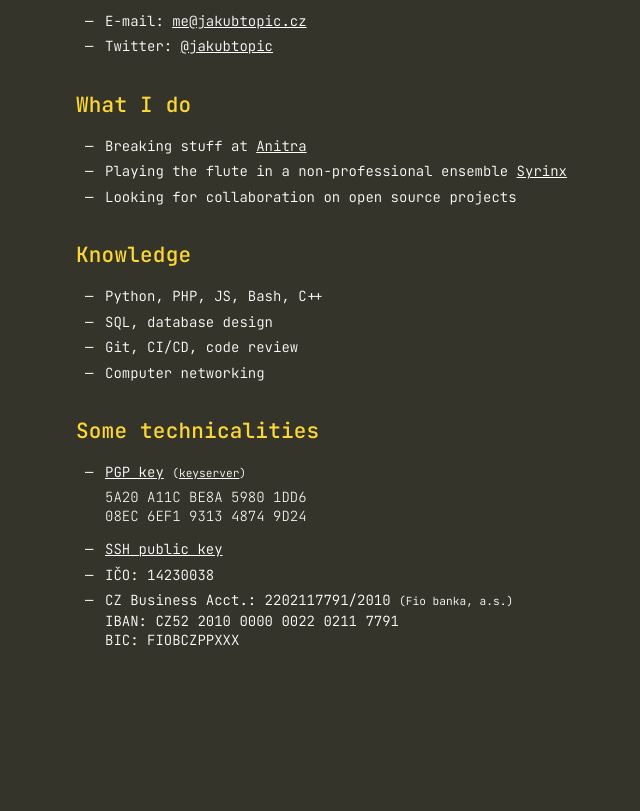
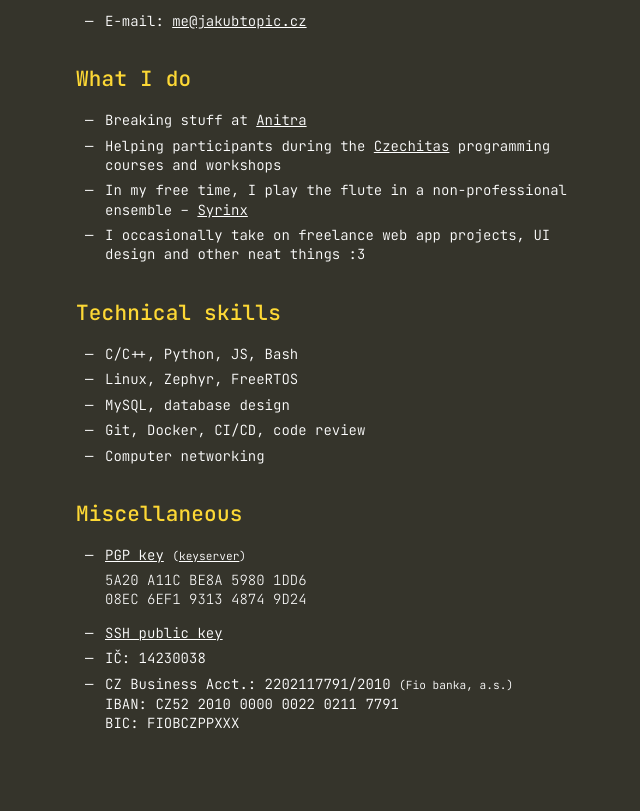
Before and after one commit to jakubtopic/jakubtopic.cz, a plain HTML site: page index.html in a window 1280 px wide. Shown: the part 173-984 px from the top of the page, without its empty margins (314-954 px from the left). Before the commit the page ends 901 px from the top, so only its background shows below. Drawn offline with nearby package versions, Linux system fonts and the light colour scheme; files that its build step writes are made by us from their sources.

Commit message:
Update pages

```diff
--- a/index.html
+++ b/index.html
@@ -13,38 +13,39 @@
 <main>
     <section>
         <h1>Jakub Topič</h1>
-        <strong>Software Developer</strong> located in Prague
+        <strong>Embedded Software Developer</strong> located in Prague
         <ul>
             <li>E-mail: <a href="mailto:me@jakubtopic.cz">me@jakubtopic.cz</a></li>
-            <li>Twitter: <a href="https://twitter.com/jakubtopic">@jakubtopic</a></li>
         </ul>
     </section>
     <section>
         <h2>What I do</h2>
         <ul>
             <li>Breaking stuff at <a href="https://anitracking.com/">Anitra</a></li>
-            <li>Playing the flute in a non-professional ensemble
+            <li>Helping participants during the <a href="https://www.czechitas.cz/en">Czechitas</a> programming courses and workshops</li>
+            <li>In my free time, I play the flute in a non-professional ensemble &ndash;
                 <a href="http://www.bilkovatumova.euweb.cz/syrinx.htm">Syrinx</a></li>
-            <li>Looking for collaboration on open source projects</li>
+            <li>I occasionally take on freelance web app projects, UI design and other neat things :3</li>
         </ul>
     </section>
     <section>
-        <h2>Knowledge</h2>
+        <h2>Technical skills</h2>
         <ul>
-            <li>Python, PHP, JS, Bash, C++</li>
-            <li>SQL, database design</li>
-            <li>Git, CI/CD, code review</li>
+            <li>C/C++, Python, JS, Bash</li>
+            <li>Linux, Zephyr, FreeRTOS</li>
+            <li>MySQL, database design</li>
+            <li>Git, Docker, CI/CD, code review</li>
             <li>Computer networking</li>
         </ul>
     </section>
     <section>
-        <h2>Some technicalities</h2>
+        <h2>Miscellaneous</h2>
         <ul>
             <li><a href="keys/jakubtopic.asc">PGP key</a>
                 <small>(<a href="https://pgp.mit.edu/pks/lookup?op=vindex&search=0x6EF1931348749D24">keyserver</a>)</small>
                 <pre>5A20 A11C BE8A 5980 1DD6<br>08EC 6EF1 9313 4874 9D24</pre></li>
             <li><a href="keys/jakubtopic_rsa.pub">SSH public key</a></li>
-            <li>IČO: 14230038</li>
+            <li>IČ: 14230038</li>
             <li>CZ Business Acct.: 2202117791/2010 <small>(Fio banka, a.s.)</small><br>
                 IBAN: CZ52 2010 0000 0022 0211 7791<br>
                 BIC: FIOBCZPPXXX</li>
```
